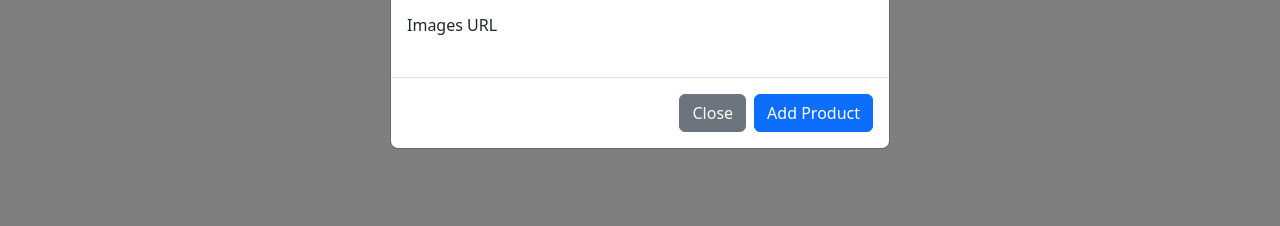
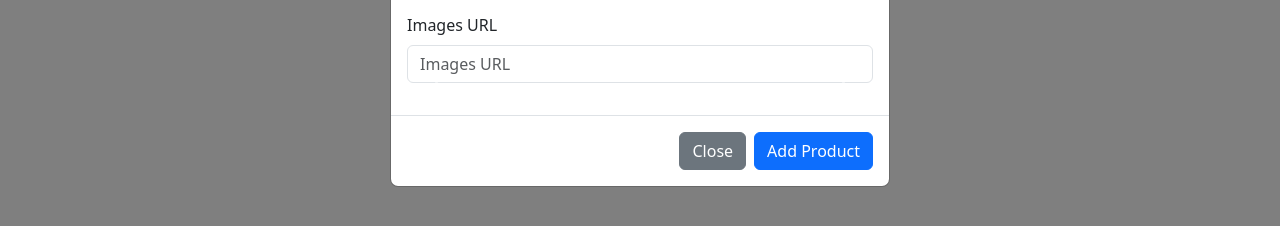
Before and after one commit to SIPO-E2/3.5.2-Seminario-Evaluativo, a website: page index.html in a window 1280 px wide. Both pictures are taken after typing "Sample", "5" into the empty fields and a click on the button "Add product". Shown: the part 568-794 px from the top of the page. Drawn offline with nearby package versions, Linux system fonts and the light colour scheme; no server answers.

Commit message:
Add input field for Images URL in modal and update modal script to handle it.

```diff
--- a/index.html
+++ b/index.html
@@ -161,6 +161,8 @@
 						<div class="row mt-3 mb-3">
 							<div class="col" id="imagesContainer">
 								<label for="ImagesModalNew" class="form-label">Images URL</label>
+								<input type="text" class="form-control" required placeholder="Images URL"
+									id="ImagesModal">
 								<!-- Carousel for product images -->
 								<div id="carouselImagesModal" class="carousel slide" data-bs-ride="carousel">
 									<div class="carousel-inner" id="carouselImagesInner">
--- a/js/modals.ts
+++ b/js/modals.ts
@@ -15,6 +15,7 @@ export const modal = async (modalID:string, product?: Product): Promise<void> =>
     const categoryModal = document.getElementById("CategoryModal") as HTMLSelectElement;
     const thumbnailModal = document.getElementById("ThumbnailModal") as HTMLInputElement;
     const carouselImagesInner = document.getElementById("carouselImagesInner") as HTMLDivElement;
+    const imagesModal = document.getElementById("ImagesModal") as HTMLInputElement;
     const addProductBtn = document.getElementById("addProductBtn") as HTMLButtonElement;
     const thumbnailDisplay = document.getElementById('thumbnailDisplay') as  HTMLImageElement;
 
```
